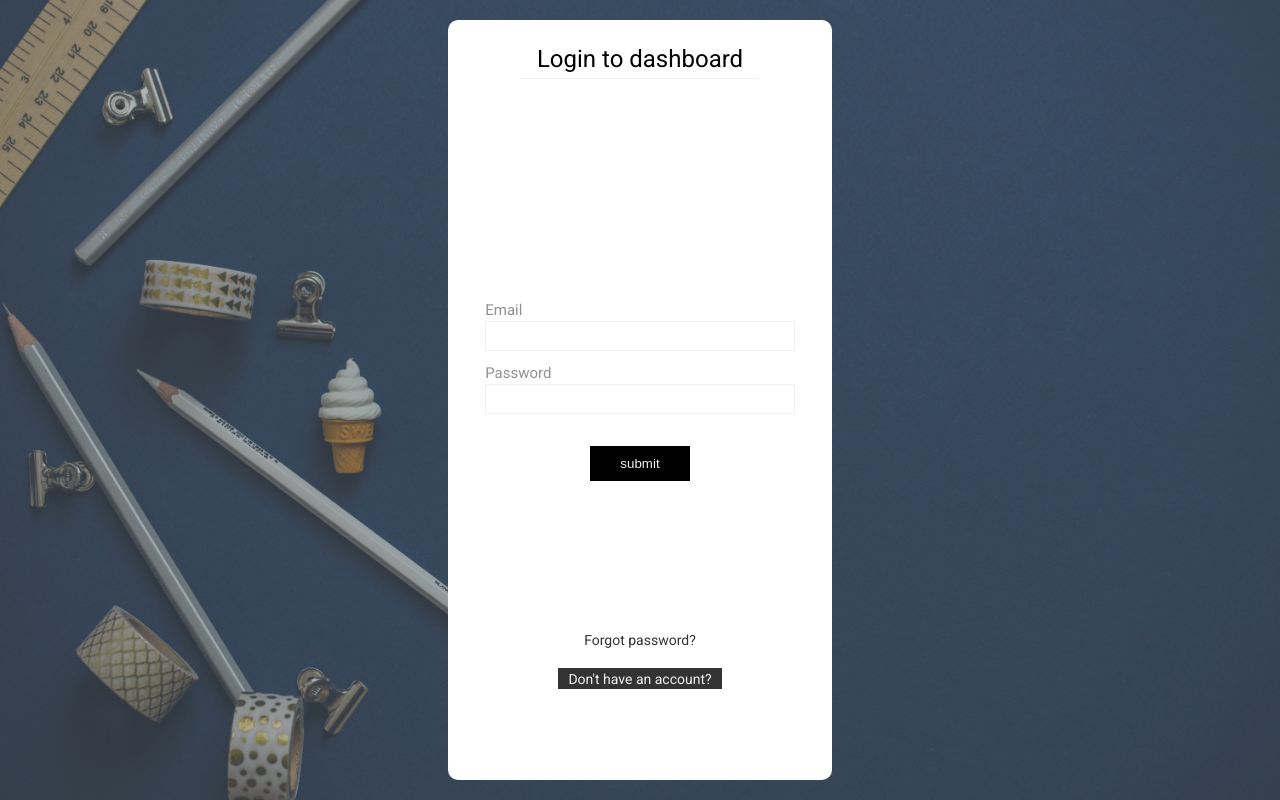
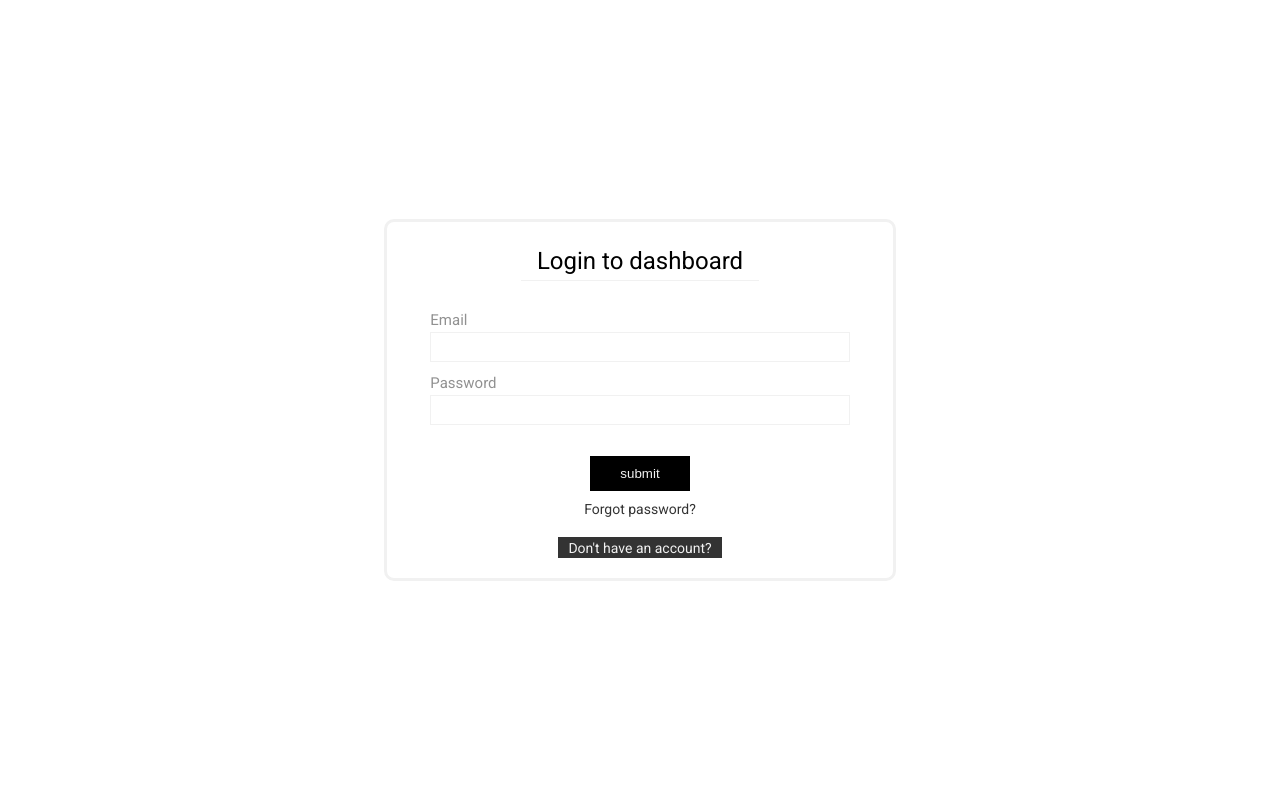
Before and after one commit to ihunna/auto-webpanel, a Flask app: page /login in a window 1280 px wide. Run offline with Flask 3, Linux system fonts and the light colour scheme.

Commit message:
corrected signup error

```diff
--- a/app/static/css/utils.css
+++ b/app/static/css/utils.css
@@ -592,13 +592,13 @@ li >
     display: flex;
     height: 100%;
     width: 100%;
-    background: url('../images/onboarding-background.jpg');
+    background: #ffffff;
     background-size: 100%;
     background-repeat: no-repeat;
     background-position: center;
 }
 
-.onboarding::after{
+/* .onboarding::after{
     position: absolute;
     content: '';
     top: 0;
@@ -606,16 +606,17 @@ li >
     right: 0;
     bottom: 0;
     background: rgba(100.5, 114.5, 127.5, 0.5);
-}
+} */
 
 .onboarding > .onboarding-holder{
     display: flex;
     flex-direction: column;
-    width: 30%;
-    height: 95%;
+    width: 40%;
+    height: auto;
+    border: 3px solid var(--soft-white);
+    border-radius: 10px;
     margin: auto;
     background: #ffffff;
-    border-radius: 10px;
     padding: 20px;
     z-index: 2;
 }
@@ -640,7 +641,7 @@ li >
 .onboarding > .onboarding-holder > .errors{
     color: var(--danger);
     font-size: 14px;
-    margin: auto;
+    margin: 10px auto;
 }
 
 .onboarding > .onboarding-holder > .form-bottom-links{
--- a/app/templates/signup.html
+++ b/app/templates/signup.html
@@ -8,7 +8,7 @@
     <div class="onboarding">
         <div class="onboarding-holder scroll">
             <div class="onboarding-form-heading">
-                <h2>Register and account</h2>
+                <h2>Register an account</h2>
             </div>
             <div class="errors">
             </div>
@@ -32,6 +32,7 @@
                 <br>
                 <input type="submit" value="submit">
             </form>
+            <br>
             <div class="form-bottom-links">
                 <a href="/login">Already have an account?</a>
             </div>
```
Also changed, not shown: app/static/images/onboarding-background.jpg.
